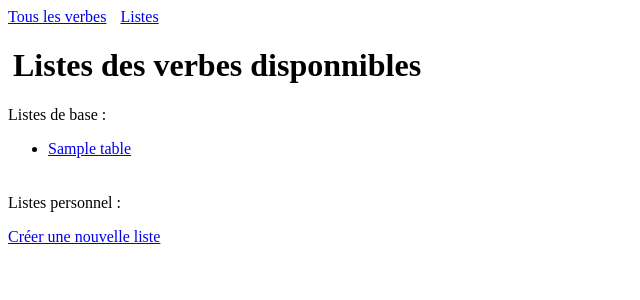
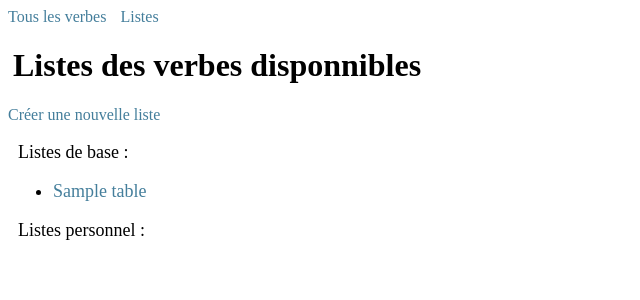
Before and after one commit to johntsinger/django-verbes-irreguliuers, a Django app: page /verbes/table/ in a window 1280 px wide. Shown: the top 300 px of the page, without its empty margins (0-640 px from the left). Run offline with Django 4.2, Linux system fonts and the light colour scheme; tables that the repository leaves empty hold one stand-in row (values such as "Sample post").

Commit message:
Ajout de classe annotation et link dans table_detail, button dans exercise, table-list dans table_list et modification de l'affichage pour afficher les liste personnelle et defaut dans des <ul> différent, et mise a jour du css pour les différentes class et ajout de la pseudo class css root et quelque variable de couleur

```diff
--- a/verbes/verbes_app/static/verbes_app/css/styles.css
+++ b/verbes/verbes_app/static/verbes_app/css/styles.css
@@ -1,3 +1,12 @@
+:root {
+    --link-fg: #447e9b;
+    --link-hover-color: #036;
+
+    --button-fg: #fff;
+    --button-bg: #79aec8;
+    --button-hover-bg: #609ab6;
+}
+
 .success {
     color: green;
 }
@@ -29,14 +38,42 @@
     margin-left: 20px;
 }
 
-a {
+a.link {
     display: inline-block;
     margin-bottom: 20px;
+}
+
+a:link, a:visited {
+    color: var(--link-fg);
+    text-decoration: none;
+    transition: color 0.15s, background 0.15s;
+}
+
+a:focus, a:hover {
+    color: var(--link-hover-color);
+}
+
+a:focus {
+    text-decoration: underline;
 }
 
 nav a {
     margin-bottom: 0px;
     margin-right: 10px;
+}
+
+p.table-list {
+    font-size: 18px;
+    margin-left: 10px;
+}
+
+ul.table-list {
+    font-size: 18px;
+    margin-left: 5px;
+}
+
+ul.table-list li {
+    margin-bottom: 5px;
 }
 
 div.counter p {
@@ -70,13 +107,23 @@
     display: block;
 }
 
-input[type='submit'] {
+.button {
     display: inline-block;
+    background: var(--button-bg);
+    color: var(--button-fg);
     margin-top: 20px;
     margin-right: 20px;
     width: 100px;
-    height: 30px;
+    height: 40px;
     box-shadow: 1px 1px 0px black;
+    border-radius: 4px;
+    border: none;
+    transition: background 0.15s;
+    cursor: pointer;
+}
+
+.button:active, .button:focus, .button:hover {
+    background: var(--button-hover-bg);
 }
 
 .table-container {
--- a/verbes/verbes_app/templates/verbes_app/exercise.html
+++ b/verbes/verbes_app/templates/verbes_app/exercise.html
@@ -31,7 +31,7 @@
         </tbody>
     </table>
     <input type="hidden" name="verbes_id" value="{{ verbes_id }}">
-    <input type="submit" value="Envoyer" formaction="{% url 'exercise-result' table.id %}">
+    <input class="button" type="submit" value="Envoyer" formaction="{% url 'exercise-result' table.id %}">
 </form>
 
 {% endblock %}
--- a/verbes/verbes_app/templates/verbes_app/table_detail.html
+++ b/verbes/verbes_app/templates/verbes_app/table_detail.html
@@ -6,7 +6,7 @@
 
 <h1> Liste : {{ table.name }} <div class="annotations">({{ table.verbes.count }} verbes)</div></h1>
 
-<a href="{% url 'exercise' table.id %}">S'entrainer sur ces verbes</a>
+<a class="link" href="{% url 'exercise' table.id %}">S'entrainer sur ces verbes</a>
 
 <div class="table-container">
     <table class="list">
--- a/verbes/verbes_app/templates/verbes_app/table_list.html
+++ b/verbes/verbes_app/templates/verbes_app/table_list.html
@@ -4,9 +4,11 @@
 
 <h1>Listes des verbes disponnibles</h1>
 
-<p>Listes de base :</p>
+<a href="{% url 'table-create' %}">Créer une nouvelle liste</a>
 
-<ul>
+<p class="table-list">Listes de base :</p>
+
+<ul class="table-list">
     {% for table in tables %}
     {% if table.default is True %}
     <li>
@@ -16,8 +18,9 @@
     {% endfor %}
 </ul>
 
-<p>Listes personnel :</p>
-<ul>
+<p class="table-list">Listes personnel :</p>
+
+<ul class="table-list">
     {% for table in tables %}
     {% if table.default is not True %}
     <li>
@@ -27,6 +30,4 @@
     {% endfor %}
 </ul>
 
-<a href="{% url 'table-create' %}">Créer une nouvelle liste</a>
-
 {% endblock %}
```
